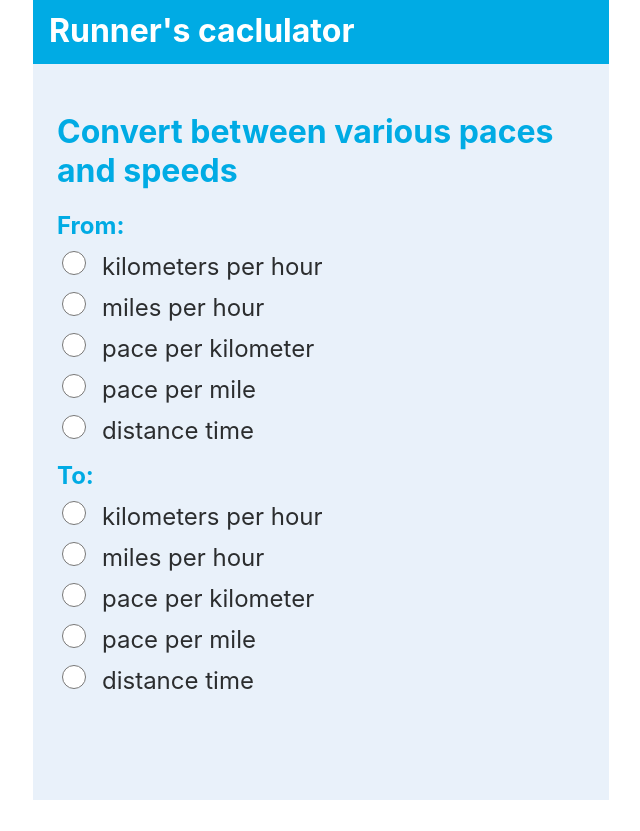
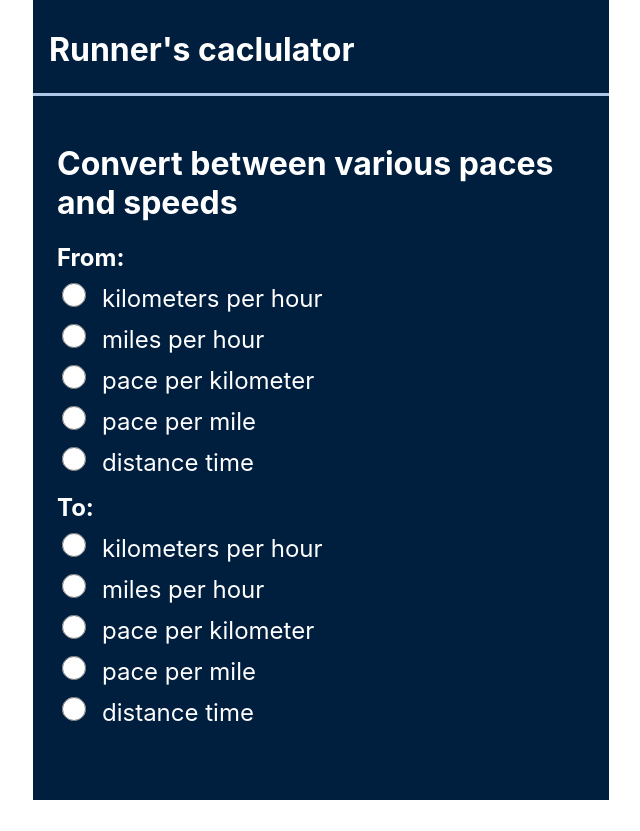
Before and after one commit to poperor/runners-calculator, a Next.js app: page / in a window 1280 px wide. Shown: the whole page, without its empty margins (319-959 px from the left). Before the commit the page ends 800 px from the top, so only its background shows below. Built offline with nearby package versions, Linux system fonts and the light colour scheme.

Commit message:
dark blue and white all over

```diff
--- a/components/alternatives-select/alternatives-select.module.css
+++ b/components/alternatives-select/alternatives-select.module.css
@@ -3,7 +3,9 @@
   font-size: 1.5rem;
   margin: 1rem 0.5rem 0.5rem 0.5rem;
   border-radius: 0px;
-  background-color: white;
+  background-color: #001f3f;
+;
+  color: white
 }
 
 @media only screen and (max-width: 480px) {
--- a/components/header/header.module.css
+++ b/components/header/header.module.css
@@ -1,21 +1,30 @@
 .header {
     color: white;
-    background-color: #00ABE4;
+    /* background-color: #0089e4; */
+    /* background-image: linear-gradient( #001f3f;
+, #0089e4); */
+    background-color: #001f3f;
+;
     font-size: 2rem;
     font-weight: bold;
     padding: 0;
-    height: 4rem;
-    /* border-bottom-color: #D01B1B;
-    border-bottom-style: solid; */
+    padding-top:1.2rem;
+    height: 6rem;
+    display: block;
+    border-bottom-color: rgb(173, 200, 230);
+    border-bottom-style: solid;
 }
 
 .homeLink {
-    padding-top: 0.7rem;
     padding-left: 1rem;
 }
 
 @media only screen and (max-width: 480px) {
     .header {
+        height: 4rem;
         font-size: 1.5rem;
     }
-  }
+}
+.homeLink {
+    padding-top: 0.7rem;
+}
--- a/components/inputs/input.module.css
+++ b/components/inputs/input.module.css
@@ -16,16 +16,20 @@
 .timelabel {
     font-size: 2rem;
     display: block;
+    color: white;
 }
 
 .timeinput {
     font-size: 2.5rem;
     width: 5.5rem;
+    background-color: #001f3f;
+    color: white;
 }
 
 .distanceinput {
     font-size: 2.5rem;
     width: 8rem;
+    background-color: #001f3f;
 }
 
 .speedinput {
--- a/components/layout/layout.module.css
+++ b/components/layout/layout.module.css
@@ -1,7 +1,7 @@
 .container {
   max-width: 36rem;
   margin: auto;
-  background-color: #E9F1FA;
+  background-color: #001f3f;
   color: rgba(0, 0, 0, 0.817);
   height:100vh;
 }
--- a/components/results/result.module.css
+++ b/components/results/result.module.css
@@ -2,6 +2,7 @@
     font-size: 2.5rem;
     margin-left: 0.5rem;
     margin-top: 1rem;
+    color: white;
 }
 
 .distanceinputbox {
@@ -12,6 +13,8 @@
 .distanceinput {
     font-size: 2.5rem;
     width: 8rem;
+    color: white;
+    background-color: #001f3f;
 }
 
 .distancetimebox {
--- a/components/speedypes-radiogroup/speedtypes-readiogroup.module.css
+++ b/components/speedypes-radiogroup/speedtypes-readiogroup.module.css
@@ -1,5 +1,6 @@
 .speedTypesRadiogroup {
   font-size: 1.5rem;
+  color: white;
 }
 
 .speedType {
@@ -10,6 +11,7 @@
   width: 1.5rem;
   height: 1.5rem;
   margin-right: 1rem;
+  color: white;
 }
 
 @media only screen and (max-width: 480px) {
--- a/pages/index.module.css
+++ b/pages/index.module.css
@@ -1,5 +1,5 @@
 .header1 {
-  color: #00ABE4;
+  color: white;
   font-size: 2rem;
   margin-top: 2.5rem;
 }
@@ -7,7 +7,7 @@
 .header2 {
   margin: 1rem 0 0.5rem 0;
   font-size: 1.5rem;
-  color: #00ABE4;
+  color: white;
 }
 
 @media (max-width: 480px) {
```
Also changed, not shown: pages/[id].module.css (+6 -4 lines), public/switch-vertical_2.svg.
